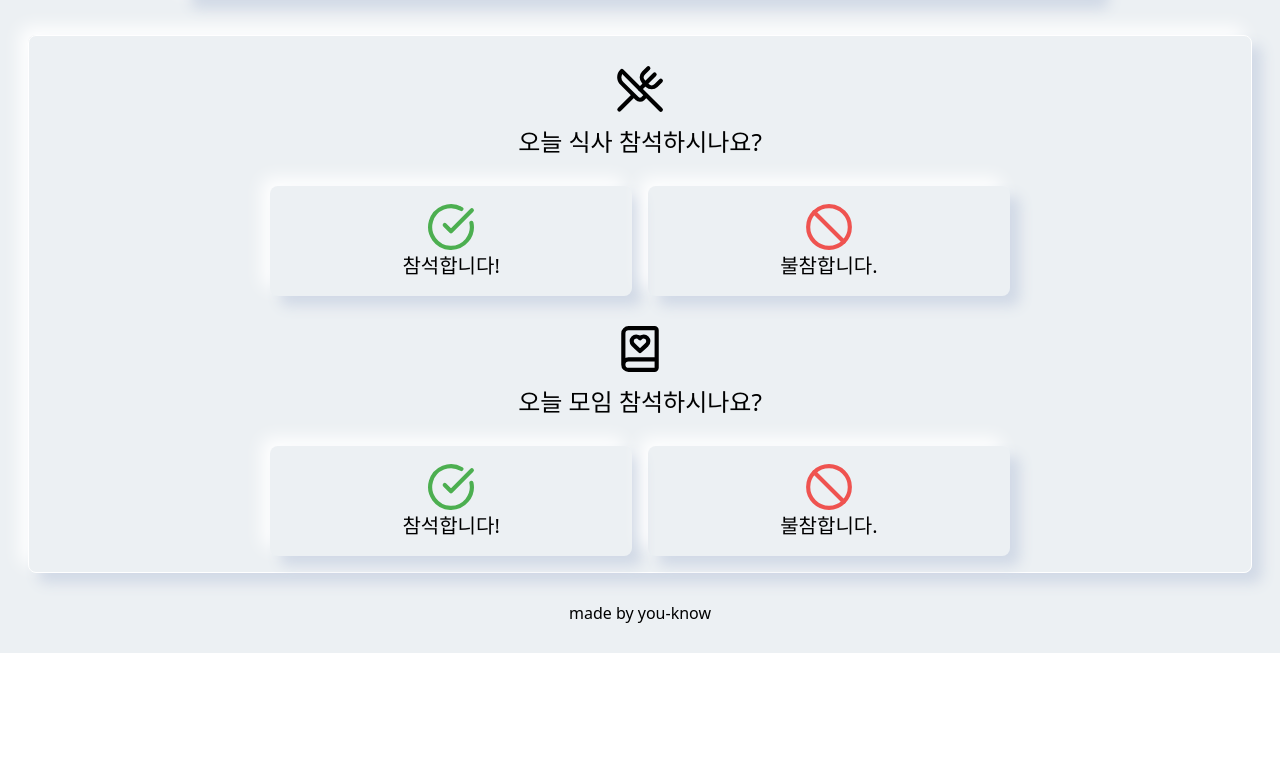
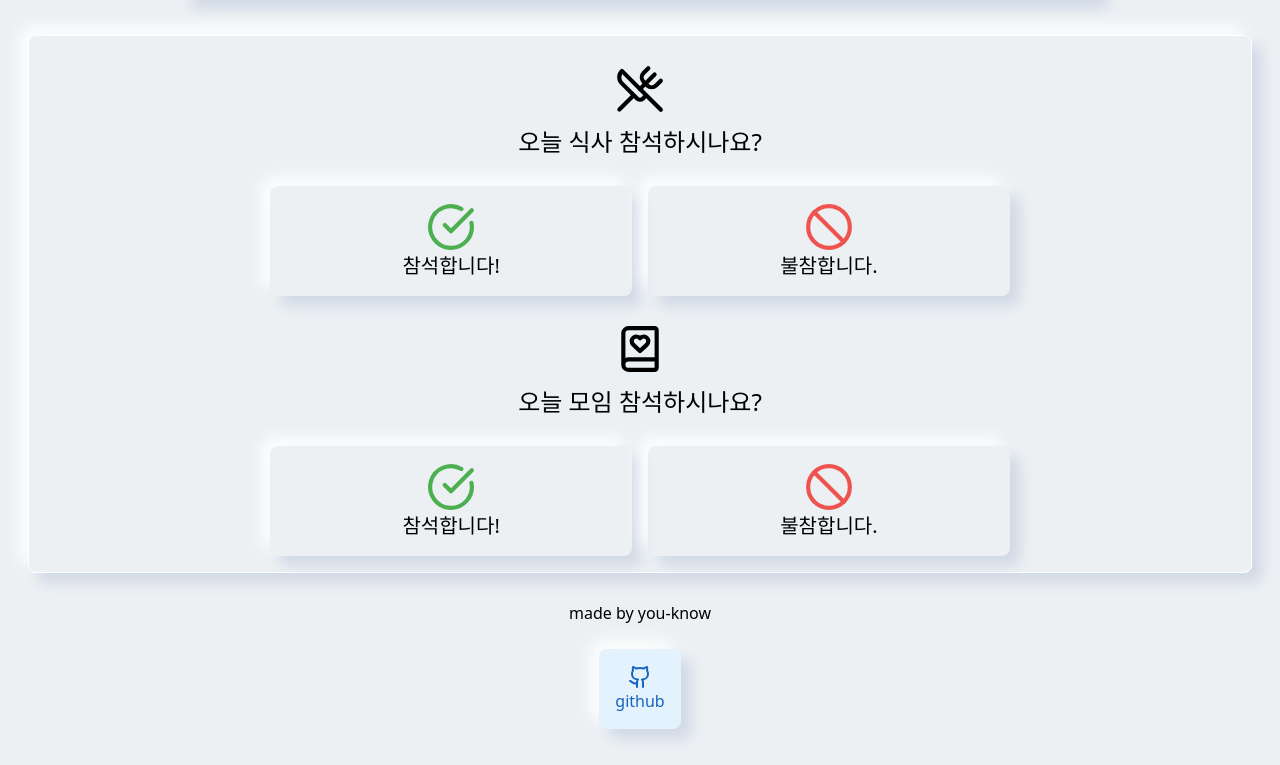
Before and after one commit to yareach8345/participation-plz, a Nuxt app: page / in a window 1280 px wide. Shown: the part 303-1068 px from the top of the page. Before the commit the page ends 956 px from the top, so only its background shows below. Built offline with nearby package versions, Linux system fonts and the light colour scheme.

Commit message:
feat: LinkButton 추가

```diff
--- /dev/null
+++ b/components/LinkButton.vue
@@ -0,0 +1,24 @@
+<script setup lang="ts">
+interface Props {
+  to: string
+}
+
+const { to } = defineProps<Props>()
+
+const onClick = () => {
+  window.open(to, '_blank', 'noopener,noreferrer')
+}
+</script>
+
+<template>
+  <custom-button
+      @click="onClick"
+      class="flex flex-col items-center bg-link hover:bg-link-hover"
+  >
+    <slot></slot>
+  </custom-button>
+</template>
+
+<style scoped>
+
+</style>
--- a/layouts/default.vue
+++ b/layouts/default.vue
@@ -13,7 +13,18 @@
       </div>
     </header>
     <slot></slot>
-    <footer>made by you-know</footer>
+    <footer>
+      <div>made by you-know</div>
+      <div class="flex justify-center mt-4">
+        <link-button
+            to="https://github.com/yareach8345/participation-plz"
+            class="text-link"
+        >
+          <div><svg xmlns="http://www.w3.org/2000/svg" width="24" height="24" viewBox="0 0 24 24" fill="none" stroke="currentColor" stroke-width="2" stroke-linecap="round" stroke-linejoin="round" class="lucide lucide-github-icon lucide-github"><path d="M15 22v-4a4.8 4.8 0 0 0-1-3.5c3 0 6-2 6-5.5.08-1.25-.27-2.48-1-3.5.28-1.15.28-2.35 0-3.5 0 0-1 0-3 1.5-2.64-.5-5.36-.5-8 0C6 2 5 2 5 2c-.3 1.15-.3 2.35 0 3.5A5.403 5.403 0 0 0 4 9c0 3.5 3 5.5 6 5.5-.39.49-.68 1.05-.85 1.65-.17.6-.22 1.23-.15 1.85v4"/><path d="M9 18c-4.51 2-5-2-7-2"/></svg></div>
+          <div>github</div>
+        </link-button>
+      </div>
+    </footer>
   </div>
 </template>
 
--- a/tailwind.config.ts
+++ b/tailwind.config.ts
@@ -4,6 +4,7 @@
     theme: {
         extend: {
             colors: {
+                link: '#1565C0',
                 'n-bg': '#ECF0F3',
                 'n-light-shadow': '#FFF',
                 'n-dark-shadow': '#D1D9E6',
@@ -11,6 +12,8 @@
                 no: '#EF5350',
             },
             backgroundColor: {
+                link: '#E3F2FD',
+                'link-hover': '#BBDEFB',
                 neumorphism: 'theme("colors.n-bg")',
                 yes: '#B9F6CA',
                 no: '#FFCDD2',
```
